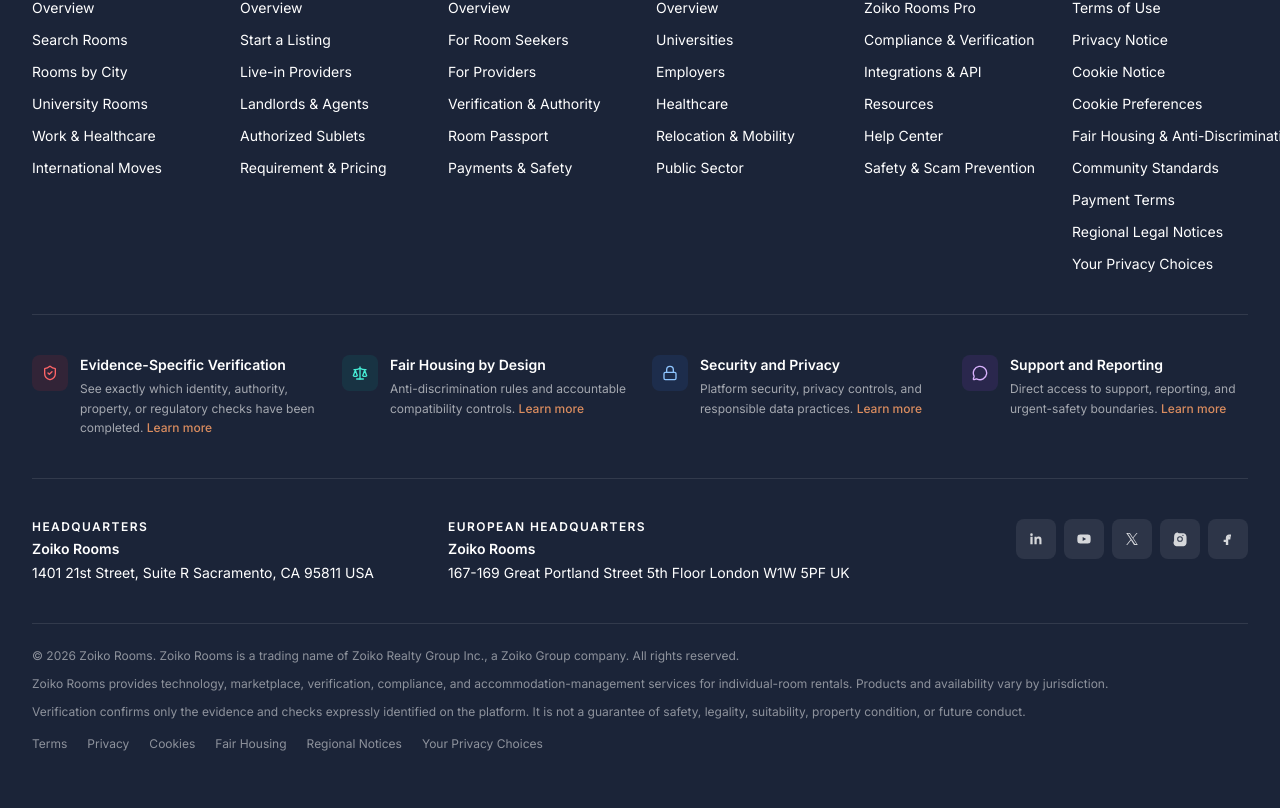
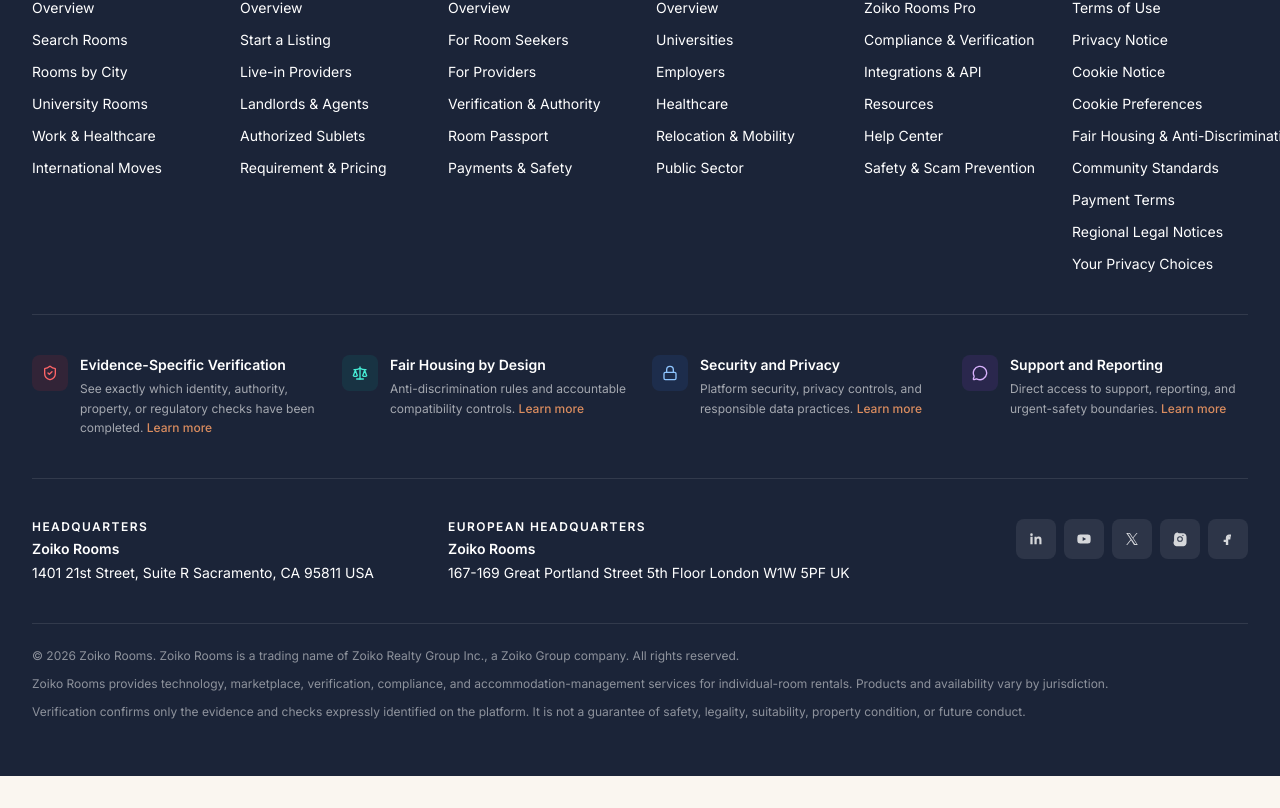
Before and after one commit to ZoikoGroup/zoiko-rooms-react, a Next.js app: page / in a window 1280 px wide. Shown: the part 7433-8241 px from the top of the page. After the commit the page ends 8209 px from the top, so only its background shows below. Built offline with nearby package versions, Linux system fonts and the light colour scheme.

Commit message:
Removed footer links

```diff
--- a/components/footer/FooterBottomBar.tsx
+++ b/components/footer/FooterBottomBar.tsx
@@ -24,13 +24,6 @@
           "Verification confirms only the evidence and checks expressly identified on the platform. It is not a guarantee of safety, legality, suitability, property condition, or future conduct.",
         )}
       </p>
-      <nav className="flex flex-wrap items-center gap-x-5 gap-y-2 pt-1">
-        {legalLinks.map((link) => (
-          <Link key={link.label} href={link.href} className="transition-colors hover:text-white">
-            {t(link.label)}
-          </Link>
-        ))}
-      </nav>
     </div>
   );
 }
```
